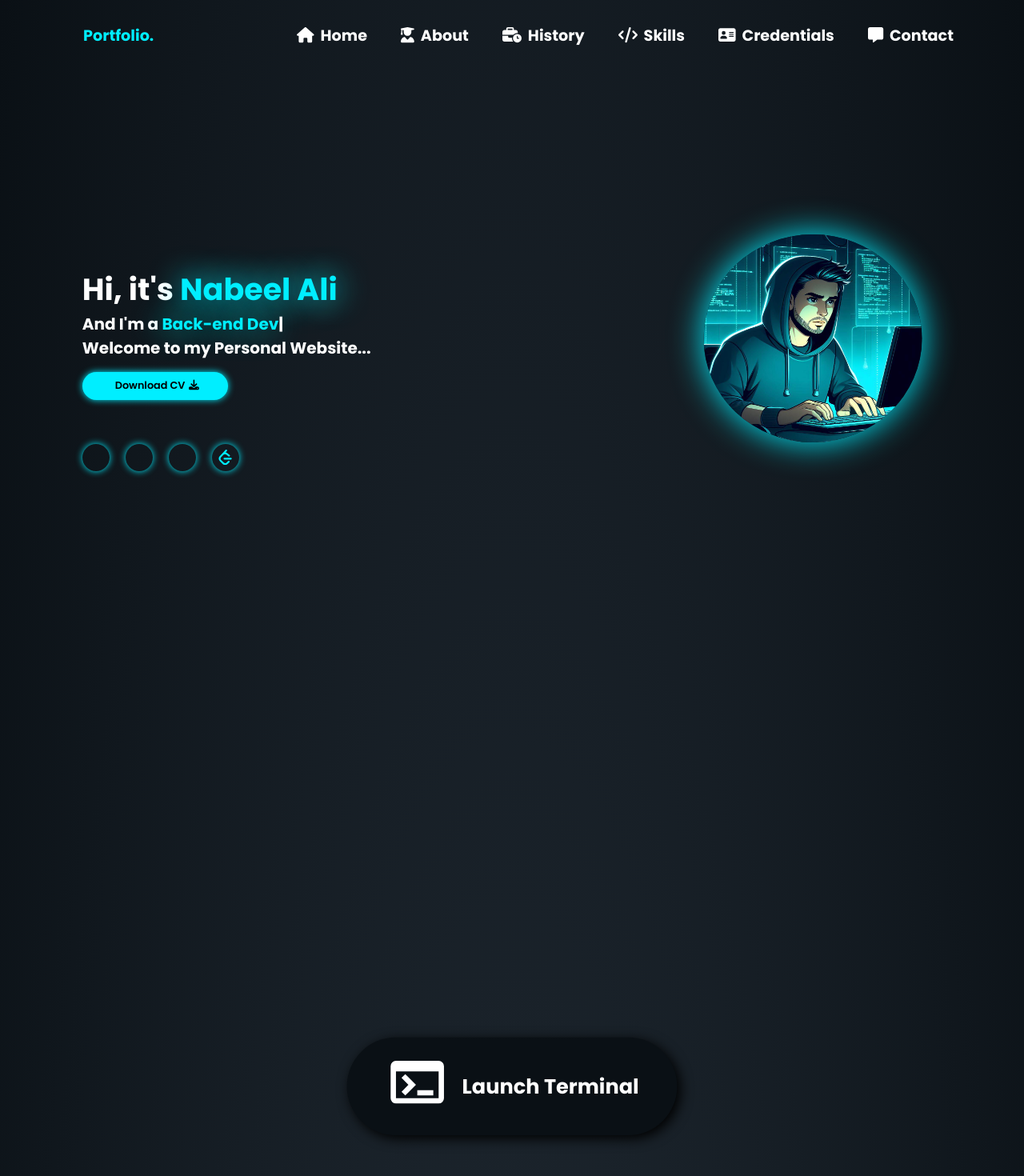
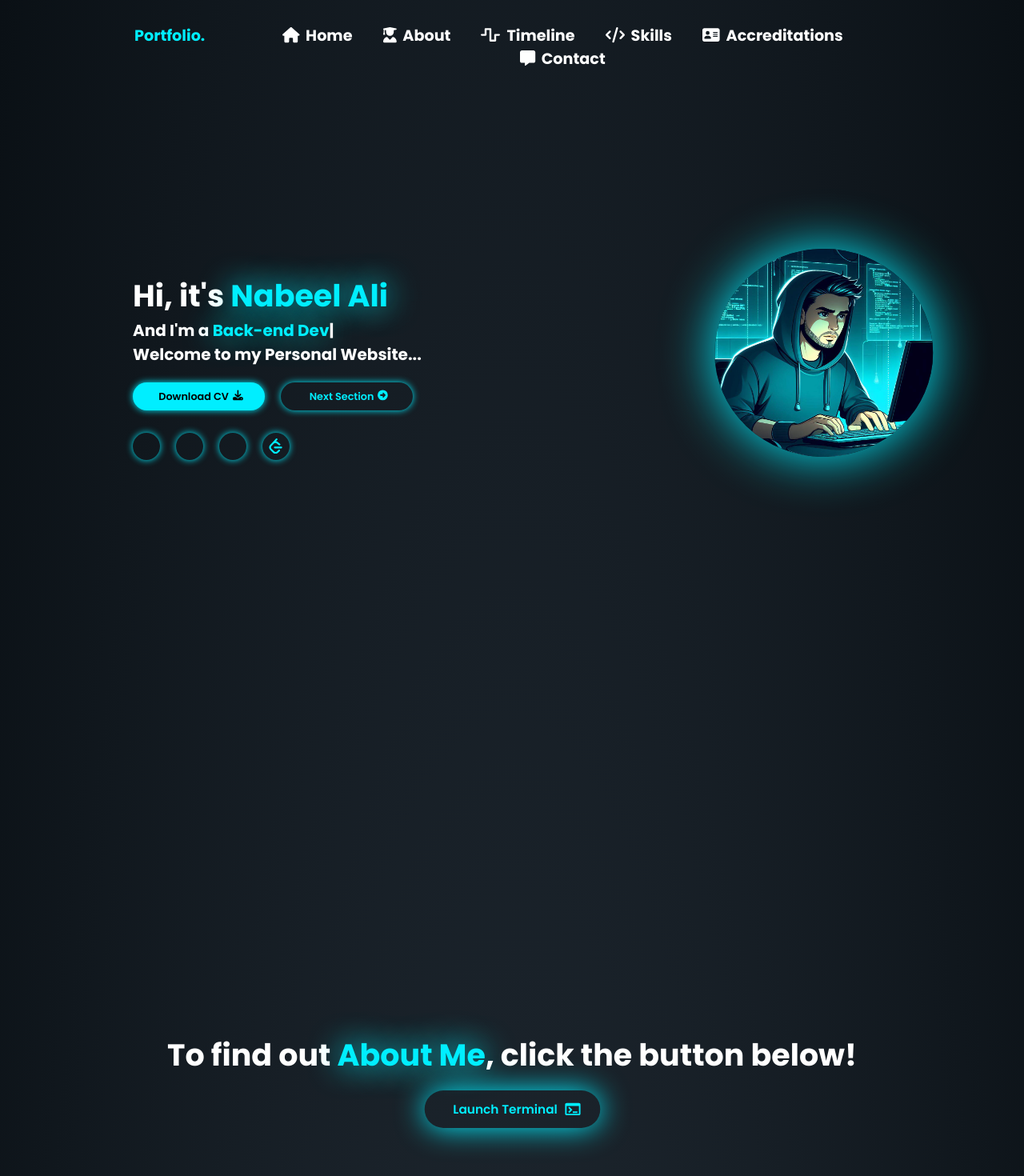
Before and after one commit to nabzali/nabzali, a React (Create React App) app: page / in a window 1280 px wide. Shown: the top 1470 px of the page at 80% size. Built offline with nearby package versions, Linux system fonts and the light colour scheme; some icons are missing; the HTML template or start-up script is replaced by a standard one; a web font is replaced by a local one.

Commit message:
new changes

```diff
--- a/src/App.jsx
+++ b/src/App.jsx
@@ -7,7 +7,7 @@ import LaunchBtn from "./LaunchBtn";
 import Navigation from "./Navigation";
 import SocialMedia from "./SocialMedia";
 import { FontAwesomeIcon } from "@fortawesome/react-fontawesome";
-import { faDownload } from "@fortawesome/free-solid-svg-icons";
+import { faDownload, faCircleRight } from "@fortawesome/free-solid-svg-icons";
 import avatar from "./assets/hacker-avatar.jpg";
 
 function App() {
@@ -49,7 +49,7 @@ function App() {
 
       <section id="home">
         <div class="container">
-          <div class="content-wrapper">
+          <div class="wrapper-flex">
             <div class="home-content-left">
               <h1>
                 Hi, it's <span class="glow-text blue-text">Nabeel Ali</span>
@@ -60,14 +60,18 @@ function App() {
               </h2>
               <h2>Welcome to my Personal Website...</h2>
               <div class="optionBtns">
-                <a class="btn-b btn-long" id="download-cv" href="#">
+                <a class="btn-b btn-long btn-light" id="download-cv" href="#">
                   Download CV
                   <FontAwesomeIcon icon={faDownload} />
                 </a>
+                <a class="btn-b btn-long btn-dark" id="next" href="#about">
+                  Next Section
+                  <FontAwesomeIcon icon={faCircleRight} />
+                </a>
               </div>
             </div>
-            <div class="home-content-right">
-              <img src={avatar}></img>
+            <div class="home-content-right wrapper-grid">
+              <img class="avatar" src={avatar}></img>
             </div>
           </div>
           <SocialMedia></SocialMedia>
@@ -76,15 +80,25 @@ function App() {
 
       <section id="about">
         <div class="container">
+          <h1 class="about-text">
+            {launchTerminalClicked ? (
+              ""
+            ) : (
+              <>
+                To find out <span class="blue-text glow-text">About Me</span>,
+                click the button below!
+              </>
+            )}
+          </h1>
           {launchTerminalClicked ? (
-            <Terminal />
+            <Terminal handleClick={onClickLaunchTerminal} />
           ) : (
             <LaunchBtn handleClick={onClickLaunchTerminal} />
           )}
         </div>
       </section>
 
-      <section id="history">
+      <section id="timeline">
         <div class="container" id="timeline-container">
           <Timeline />
         </div>
@@ -93,7 +107,7 @@ function App() {
         <div class="container"></div>
       </section>
 
-      <section id="credentials">
+      <section id="accreditations">
         <div class="container"></div>
       </section>
 
--- a/src/LaunchBtn.js
+++ b/src/LaunchBtn.js
@@ -5,16 +5,17 @@ import { Icon } from "@iconify/react";
 const LaunchBtn = (props) => {
   return (
     <>
-      <div class="btn-launch-terminal">
-        <a class="" onClick={props.handleClick}>
-          <h1>
-            <Icon
-              icon="material-symbols:terminal"
-              width="100px"
-              height="100px"
-            />
-          </h1>
-          <h2>{"Launch Terminal"}</h2>
+      <div class="wrapper-grid">
+        <a
+          class="btn-b btn-dark btn-long btn-launch-terminal"
+          onClick={props.handleClick}
+        >
+          Launch Terminal
+          <Icon
+            icon="material-symbols:terminal"
+            width="0.8rem"
+            height="0.8rem"
+          />
         </a>
       </div>
     </>
--- a/src/Navigation.js
+++ b/src/Navigation.js
@@ -1,10 +1,10 @@
 import React from "react";
 import { FontAwesomeIcon } from "@fortawesome/react-fontawesome";
 import {
-  faDownload,
   faCode,
+  faTimeline,
   faHouse,
-  faBusinessTime,
+  faWaveSquare,
   faAddressCard,
   faUserGraduate,
   faMessage,
@@ -30,9 +30,9 @@ function Navigation() {
             </a>
           </li>
           <li>
-            <a href="#history">
-              <FontAwesomeIcon icon={faBusinessTime} />
-              History
+            <a href="#timeline">
+              <FontAwesomeIcon icon={faWaveSquare} />
+              Timeline
             </a>
           </li>
           <li>
@@ -42,9 +42,9 @@ function Navigation() {
             </a>
           </li>
           <li>
-            <a href="#credentials">
+            <a href="#accreditations">
               <FontAwesomeIcon icon={faAddressCard} />
-              Credentials
+              Accreditations
             </a>
           </li>
           <li>
--- a/src/SocialMedia.js
+++ b/src/SocialMedia.js
@@ -7,21 +7,21 @@ function SocialMedia() {
     <>
       <div class="social-media">
         <a
-          class="btn-b btn-icon"
+          class="btn-b btn-icon btn-dark"
           data-tooltip="LinkedIn"
           href="https://linkedin.com/in/nabeel-s-ali"
         >
           <Icon icon="mdi:linkedin" />
         </a>
         <a
-          class="btn-b btn-icon"
+          class="btn-b btn-icon btn-dark"
           data-tooltip="Instagram"
           href="https://www.instagram.com/nabz.ali_"
         >
           <Icon icon="ri:instagram-fill" />
         </a>
         {/* <a
-                  class="btn-b btn-icon"
+                  class="btn-b btn-icon btn-dark"
                   data-tooltip="Pinterest"
                   href="https://www.pinterest.co.uk/L99B4N/"
                 >
@@ -31,14 +31,14 @@ function SocialMedia() {
                   ></iconify-icon>
                 </a> */}
         <a
-          class="btn-b btn-icon"
+          class="btn-b btn-icon btn-dark"
           data-tooltip="GitHub"
           href="https://github.com/nabzali"
         >
           <Icon icon="mdi:github" />
         </a>
         <a
-          class="btn-b btn-icon"
+          class="btn-b btn-icon btn-dark"
           data-tooltip="Leetcode"
           href="https://leetcode.com/nabz99/"
         >
--- a/src/styles.css
+++ b/src/styles.css
@@ -7,7 +7,7 @@ html {
 
 * {
   font-family: "Poppins", sans-serif;
-  /* border: 1px dotted white; */
+  /* border: 1px solid white; */
 }
 
 body {
@@ -23,7 +23,8 @@ body {
 }
 
 .container {
-  width: 85%;
+  /* border: 1px solid white; */
+  width: 75%;
   max-width: 2000px;
   margin: 0 auto;
   display: block;
@@ -62,14 +63,15 @@ nav ul {
   padding: 0;
 }
 
-li {
-  display: inline-block;
-  margin-left: 20px;
-}
-
 li .svg-inline--fa {
   /* icons at the top */
   transform: translateX(-8px);
+}
+
+li {
+  list-style-type: none;
+  display: inline-block;
+  margin: 0 8px;
 }
 
 ul a {
@@ -96,20 +98,31 @@ li:hover i {
   color: #0ef;
 }
 
-.home-content-right {
-  margin-right: 0;
-  padding-right: 0;
-  right: 0;
+.home-content-left {
+  display: flex;
+  flex-direction: column;
+  text-align: left;
+  width: 50%;
+  height: 100%;
 }
 
-img {
+.home-content-right {
+  width: 100%;
+}
+
+.optionBtns {
+  display: flex;
+  margin: 20px 0; /*temp?*/
+}
+
+.avatar {
   height: 200px;
   width: 210px;
-  margin: 0 30% 0 70%;
+  margin: 0;
   border-radius: 100%;
-  transform: translateX(300px) translateY(-10px) scale(1.3);
-  box-shadow: 0 0 2rem #0ef;
-  /* animation: white-box-animation 2s infinite; */
+  transform: scale(1.3) translateX(75%);
+  box-shadow: 0 0 50px #0ef;
+  /* animation: pulse-box 5s infinite; */
 }
 
 .iconify {
@@ -121,11 +134,16 @@ img {
   align-items: center;
   justify-content: left;
   width: auto;
-  margin: 15px 0px 15px 0px;
 }
 
-.content-wrapper {
+.wrapper-flex {
   display: flex;
+  height: fit-content;
+}
+
+.wrapper-grid {
+  display: grid;
+  place-items: center;
 }
 
 #nav-container {
@@ -134,7 +152,7 @@ img {
 }
 
 section {
-  padding: 60px 0;
+  padding: 50px 0;
   color: white;
   height: 100vh;
   display: flex;
@@ -178,6 +196,20 @@ h3 {
   background-color: rgb(10, 10, 10);
 }
 
+#next {
+  transform: none;
+}
+
+.btn-dark {
+  color: #0ef;
+  background-color: transparent;
+}
+
+.btn-dark:hover {
+  background-color: #0ef;
+  color: black;
+}
+
 .btn-b {
   box-shadow: 0 0 0.5rem #0ef;
   background: transparent;
@@ -189,8 +221,6 @@ h3 {
 }
 
 .btn-b:hover {
-  background-color: #0ef;
-  color: black;
   transition: 0.3s ease-in-out;
 }
 
@@ -212,31 +242,38 @@ h3 {
   font-family: Arial, Helvetica, sans-serif;
 }
 
-a.btn-long {
-  font-size: 0.8rem;
-  padding: 0px 10px;
-}
-
-a.btn-long svg {
+div.optionBtns a.btn-long svg {
   transform: translate(5px, -1.5px) !important;
 }
 
+.wrapper-grid a.btn-long svg {
+  transform: translate(2px, -3px) scale(1.5) !important;
+}
+
 .btn-long {
-  background-color: #0ef !important;
   display: flex;
   align-items: center;
   text-align: center;
   justify-content: center;
-  color: #000 !important;
+  font-size: 0.8rem;
+  padding: 0px 10px;
+
   border-radius: 30px;
-  margin: 15px 0 20px 0;
-  width: 45%;
+  position: relative;
+  width: 25%;
   height: 35px;
+  min-width: 145px;
+  margin: 0 20px 0 0;
 }
 
-.btn-long:hover {
-  background: transparent !important;
-  color: #0ef !important;
+.btn-light {
+  background-color: #0ef;
+  color: #000;
+}
+
+.btn-light:hover {
+  background: transparent;
+  color: #0ef;
 }
 
 .btn-long .iconify {
@@ -254,36 +291,33 @@ a.btn-long svg {
   height: 20px;
 }
 
-.terminal,
-.btn-launch-terminal {
+.terminal {
   display: flex;
   justify-content: center;
   align-items: center;
   flex-direction: column;
-  transform: translateY(-20%);
 }
 
-.btn-launch-terminal a {
+a.btn-launch-terminal {
+  text-align: center;
   display: flex;
   align-items: center;
-  padding: 20px 50px 20px 50px;
-  color: #fff;
   border-radius: 100px;
-  background-color: rgb(41, 55, 71);
-  background-color: #0a1015;
-  box-shadow: 5px 5px 20px #000;
-  /* animation: white-box-animation 4s infinite; */
-  transform: scale(0.8);
+  margin: 20px 0;
+  height: 35px;
+  width: auto;
+  box-shadow: 0px 0px 30px #0ef;
+  padding: 2px 20px 2px 18px;
+  transform: scale(1.2);
 }
 
-.btn-launch-terminal a:hover {
+a.btn-launch-terminal:hover {
   /* background-color: rgba(41, 55, 71, 0.7); */
-  background-color: #0a1015;
-  animation: blue-orange-animation 3s infinite;
   cursor: pointer;
+  transform: scale(1.35);
 }
 
-.btn-launch-terminal a:active {
+a.btn-launch-terminal:active {
   background-color: #0a10157a;
 }
 
@@ -295,23 +329,62 @@ a h2 {
 }
 
 .terminal-titlebar {
+  display: grid;
+  grid-template-columns: 1fr 1fr 1fr;
+  /* justify-content: space-between;
+  align-items: center; */
+  background: linear-gradient(
+    180deg,
+    rgb(112, 110, 110) 0%,
+    rgb(74, 73, 73) 100%
+  );
+  height: 35px;
+  width: calc(50% + 20px); /* this is to match the body */
+  max-width: 820px;
+  border-radius: 12px 12px 0 0;
+}
+
+.terminal-titlebar div.text {
+  display: grid;
+  place-items: center;
   font-family: Arial, Helvetica, sans-serif;
   color: #fff;
   text-shadow: 40px 100px 20px #000;
   font-size: 0.9rem;
   font-stretch: expanded;
+}
+
+.terminal-window-btns {
   display: flex;
-  justify-content: center;
+  margin-left: auto;
   align-items: center;
-  background: linear-gradient(
-    180deg,
-    rgb(112, 110, 110) 0%,
-    rgb(74, 73, 73) 100%
-  );
-  height: 25px;
-  width: calc(50% + 20px); /* this is to match the body */
-  max-width: 820px;
-  border-radius: 12px 12px 0 0;
+  max-height: 35px;
+  padding: 0 3px;
+}
+
+.terminal-window-btns li {
+  display: grid;
+  place-items: center;
+}
+
+.btn-terminal {
+  width: 20px;
+  height: 20px;
+  margin-left: -10px;
+  border-radius: 20px;
+  background-color: darkgrey;
+}
+.cross {
+  background-color: #ff785a;
+}
+
+.cross:hover {
+  background-color: #ff9b84;
+  cursor: pointer;
+}
+
+.terminal {
+  transform: translateY(-50%);
 }
 
 .terminal-body {
@@ -319,7 +392,7 @@ a h2 {
   font-size: 1.25rem;
   padding: 10px 10px 0 10px;
   border-radius: 0 0 12px 12px;
-  background-color: #00000095;
+  background-color: #00000055;
   height: 40vh;
   width: 50%;
   max-width: 800px;
@@ -327,7 +400,7 @@ a h2 {
 
 .terminal-text {
   white-space: pre-line;
-  color: rgb(252, 153, 31);
+  color: #0ef;
   font-family: "Consolas", monospace;
 }
 .terminal-text b {
@@ -339,6 +412,10 @@ a h2 {
   width: 95%;
 }
 
+.about-text {
+  text-align: center;
+}
+
 @keyframes pulse-text {
   0% {
     text-shadow: 0 0 0 #0ef; /* Initial shadow */
@@ -348,6 +425,18 @@ a h2 {
   }
   100% {
     text-shadow: 0 0 1px #0ef; /* Final shadow */
+  }
+}
+
+@keyframes pulse-box {
+  0% {
+    box-shadow: 0 0 25px #0ef; /* Initial shadow */
+  }
+  50% {
+    box-shadow: 0 0 50px #0ef; /* Intermediate shadow */
+  }
+  100% {
+    box-shadow: 0 0 25px #0ef; /* Final shadow */
   }
 }
 
```
Also changed, not shown: src/Terminal.js (+22 -6 lines), src/assets/circle.drawio.svg (added), src/assets/cross.drawio.svg (added).
